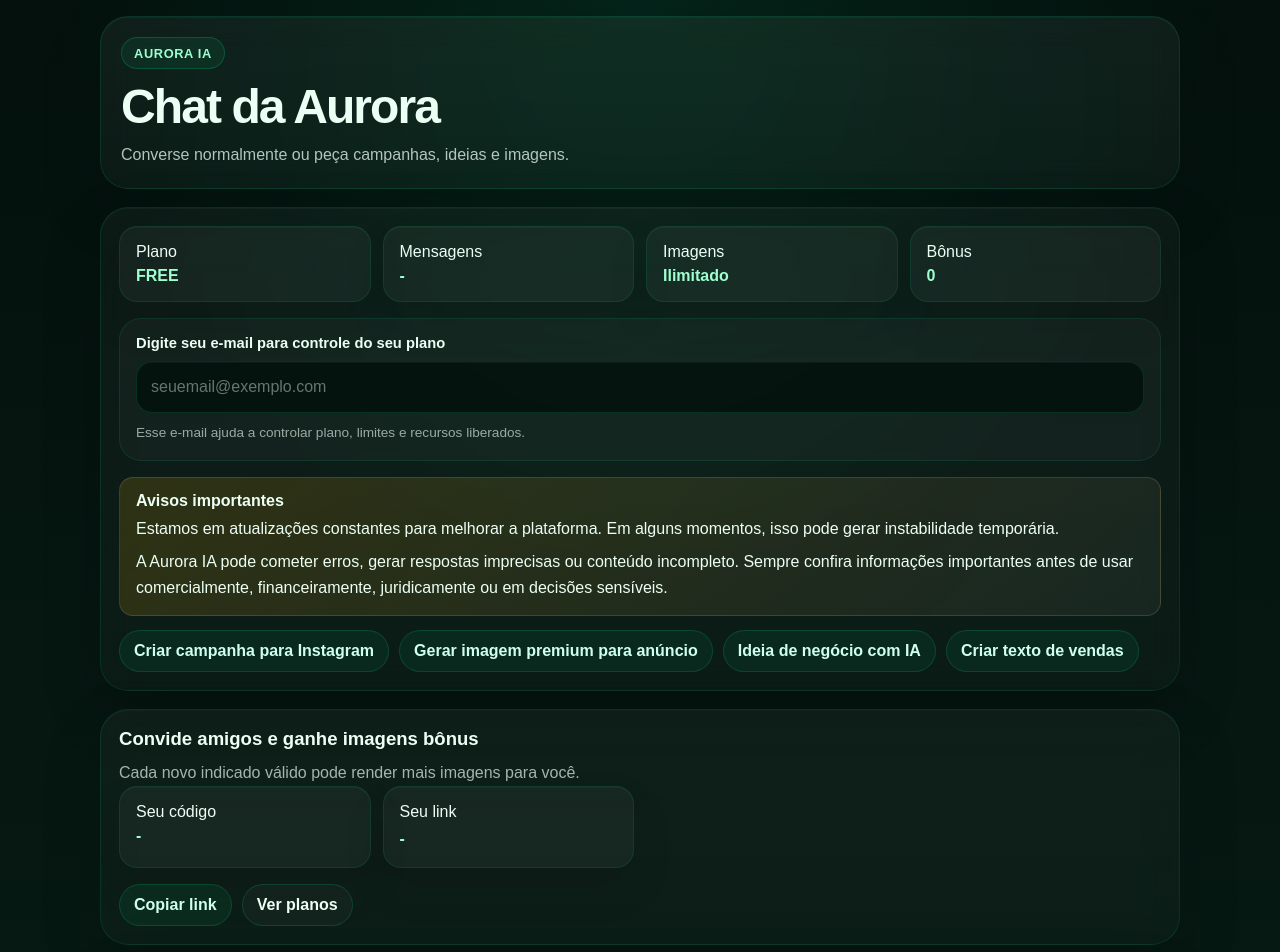
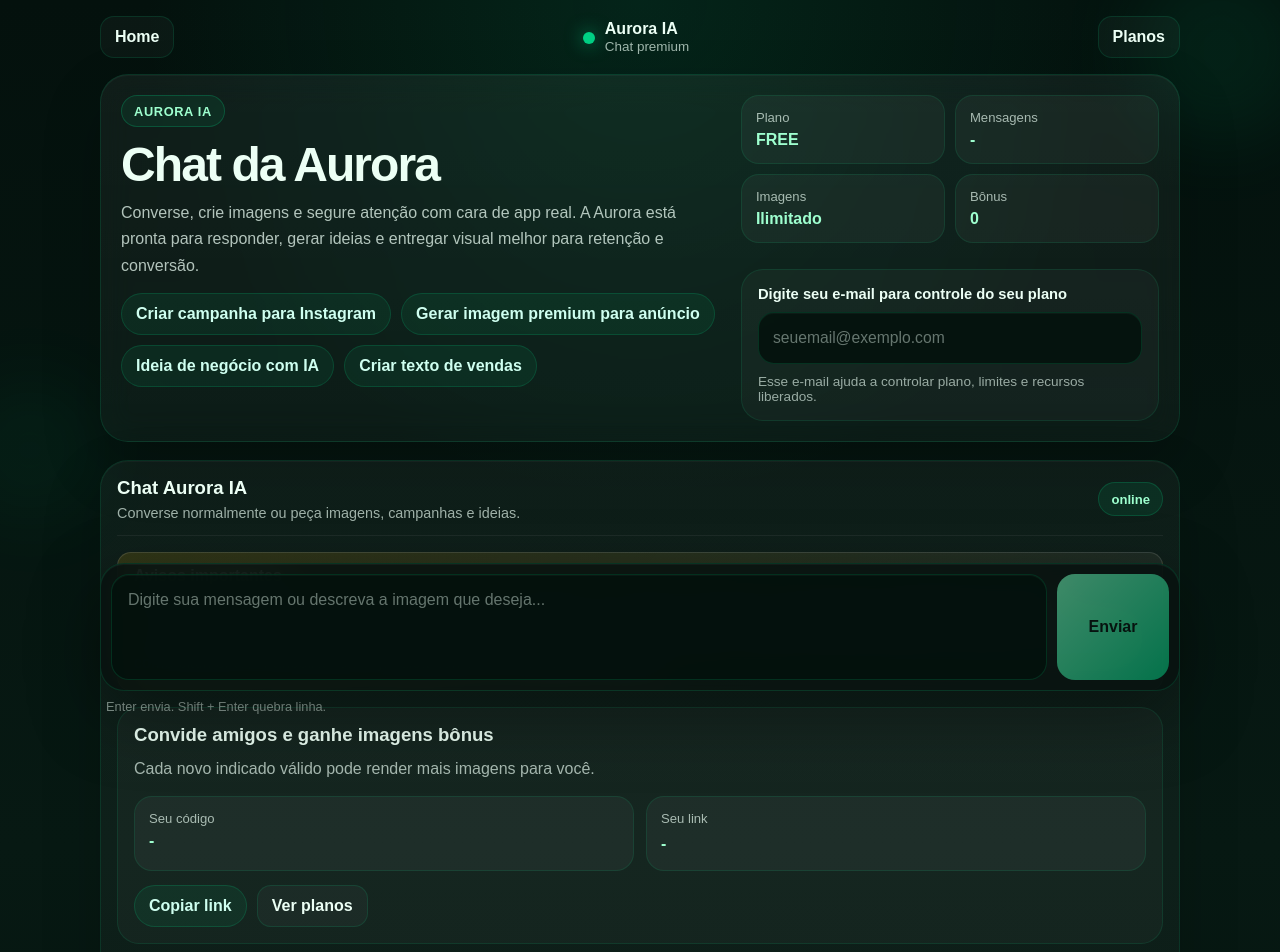
Before and after one commit to ricardogrupoexecutivo1-cpu/ricardo-ia-oficial, a Next.js app: page /chat in a window 1280 px wide. Shown: the top 952 px of the page. Built offline with nearby package versions, Linux system fonts and the light colour scheme.

Commit message:
fix: restaurar layout premium do chat e share das imagens

```diff
--- a/app/chat/chat-client.tsx
+++ b/app/chat/chat-client.tsx
@@ -85,17 +85,9 @@ function resolveAssistantText(data: ChatResponse, imageUrl: string | null) {
     data.content?.trim() ||
     "";
 
-  if (raw) {
-    return raw;
-  }
-
-  if (imageUrl) {
-    return "Imagem gerada com sucesso.";
-  }
-
-  if (data.error?.trim()) {
-    return data.error.trim();
-  }
+  if (raw) return raw;
+  if (imageUrl) return "Imagem gerada com sucesso.";
+  if (data.error?.trim()) return data.error.trim();
 
   if (data.imageSaveError?.trim()) {
     return `Recebi sua mensagem, mas houve um problema: ${data.imageSaveError.trim()}`;
@@ -155,9 +147,7 @@ export default function ChatClient() {
   useEffect(() => {
     if (typeof window === "undefined") return;
     const savedEmail = window.localStorage.getItem(EMAIL_STORAGE_KEY);
-    if (savedEmail) {
-      setUserEmail(savedEmail);
-    }
+    if (savedEmail) setUserEmail(savedEmail);
   }, []);
 
   useEffect(() => {
@@ -188,33 +178,17 @@ export default function ChatClient() {
 
         const data: UsageStatusResponse = await response.json();
 
-        if (typeof data.plan === "string" && data.plan) {
-          setPlan(data.plan);
-        }
-
+        if (typeof data.plan === "string" && data.plan) setPlan(data.plan);
         if (typeof data.messagesRemaining === "number") {
           setMessagesRemaining(data.messagesRemaining);
         }
-
         if (typeof data.imagesRemaining === "number") {
           setImagesRemaining(data.imagesRemaining);
         }
-
-        if (typeof data.bonusImages === "number") {
-          setBonusImages(data.bonusImages);
-        }
-
-        if (typeof data.referralCode === "string") {
-          setReferralCode(data.referralCode);
-        }
-
-        if (typeof data.referralLink === "string") {
-          setReferralLink(data.referralLink);
-        }
-
-        if (typeof data.referredBy === "string") {
-          setReferredBy(data.referredBy);
-        }
+        if (typeof data.bonusImages === "number") setBonusImages(data.bonusImages);
+        if (typeof data.referralCode === "string") setReferralCode(data.referralCode);
+        if (typeof data.referralLink === "string") setReferralLink(data.referralLink);
+        if (typeof data.referredBy === "string") setReferredBy(data.referredBy);
       } catch (error) {
         console.error("Erro ao carregar status de uso:", error);
       }
@@ -380,86 +354,37 @@ export default function ChatClient() {
 
   return (
     <main className="aurora-chat-app">
-      <section className="aurora-chat-app__hero">
-        <div className="aurora-chat-app__heroBadge">Aurora IA</div>
-        <h1 className="aurora-chat-app__title">Chat da Aurora</h1>
-        <p className="aurora-chat-app__subtitle">
-          Converse normalmente ou peça campanhas, ideias e imagens.
-        </p>
-      </section>
+      <div className="aurora-chat-app__bg aurora-chat-app__bg--1" />
+      <div className="aurora-chat-app__bg aurora-chat-app__bg--2" />
 
-      <section className="aurora-chat-app__panel aurora-chat-app__panel--status">
-        <div className="aurora-chat-app__statusGrid">
-          <div className="aurora-chat-app__statusCard">
-            <span className="aurora-chat-app__statusLabel">Plano</span>
-            <strong className="aurora-chat-app__statusValue">{plan || "FREE"}</strong>
-          </div>
+      <header className="aurora-chat-app__header">
+        <div className="aurora-chat-app__topbar">
+          <Link href="/" className="aurora-chat-app__backButton">
+            Home
+          </Link>
 
-          <div className="aurora-chat-app__statusCard">
-            <span className="aurora-chat-app__statusLabel">Mensagens</span>
-            <strong className="aurora-chat-app__statusValue">
-              {messagesRemaining ?? "-"}
-            </strong>
-          </div>
-
-          <div className="aurora-chat-app__statusCard">
-            <span className="aurora-chat-app__statusLabel">Imagens</span>
-            <strong className="aurora-chat-app__statusValue">
-              {imagesRemaining ?? "Ilimitado"}
-            </strong>
-          </div>
-
-          <div className="aurora-chat-app__statusCard">
-            <span className="aurora-chat-app__statusLabel">Bônus</span>
-            <strong className="aurora-chat-app__statusValue">{bonusImages}</strong>
+          <div className="aurora-chat-app__brand">
+            <span className="aurora-chat-app__brandDot" />
+            <div>
+              <strong>Aurora IA</strong>
+              <span>Chat premium</span>
             </div>
           </div>
 
-        <div className="aurora-chat-app__emailBox">
-          <label className="aurora-chat-app__label" htmlFor="aurora-email">
-            Digite seu e-mail para controle do seu plano
-          </label>
-
-          <input
-            id="aurora-email"
-            type="email"
-            className="aurora-chat-app__input"
-            placeholder="seuemail@exemplo.com"
-            value={userEmail}
-            onChange={(event) => setUserEmail(event.target.value)}
-          />
-
-          <p className="aurora-chat-app__helperText">
-            Esse e-mail ajuda a controlar plano, limites e recursos liberados.
-          </p>
+          <Link href="/planos" className="aurora-chat-app__ghostButton">
+            Planos
+          </Link>
         </div>
 
-        <div
-          style={{
-            marginTop: 16,
-            padding: "14px 16px",
-            borderRadius: 14,
-            border: "1px solid rgba(255,255,255,0.12)",
-            background:
-              "linear-gradient(135deg, rgba(255,193,7,0.14), rgba(255,255,255,0.05))",
-          }}
-        >
-          <strong style={{ display: "block", marginBottom: 6 }}>
-            Avisos importantes
-          </strong>
-
-          <p style={{ margin: 0, lineHeight: 1.6 }}>
-            Estamos em atualizações constantes para melhorar a plataforma. Em
-            alguns momentos, isso pode gerar instabilidade temporária.
+        <section className="aurora-chat-app__heroCard">
+          <div className="aurora-chat-app__heroText">
+            <div className="aurora-chat-app__heroBadge">Aurora IA</div>
+            <h1>Chat da Aurora</h1>
+            <p>
+              Converse, crie imagens e segure atenção com cara de app real.
+              A Aurora está pronta para responder, gerar ideias e entregar
+              visual melhor para retenção e conversão.
             </p>
-
-          <p style={{ margin: "8px 0 0", lineHeight: 1.6 }}>
-            A Aurora IA pode cometer erros, gerar respostas imprecisas ou
-            conteúdo incompleto. Sempre confira informações importantes antes de
-            usar comercialmente, financeiramente, juridicamente ou em decisões
-            sensíveis.
-          </p>
-        </div>
 
             <div className="aurora-chat-app__quickActions">
               <button
@@ -494,10 +419,105 @@ export default function ChatClient() {
                 Criar texto de vendas
               </button>
             </div>
+          </div>
+
+          <div className="aurora-chat-app__heroSide">
+            <div className="aurora-chat-app__miniStats">
+              <div className="aurora-chat-app__miniStat">
+                <span>Plano</span>
+                <strong>{plan || "FREE"}</strong>
+              </div>
+
+              <div className="aurora-chat-app__miniStat">
+                <span>Mensagens</span>
+                <strong>{messagesRemaining ?? "-"}</strong>
+              </div>
+
+              <div className="aurora-chat-app__miniStat">
+                <span>Imagens</span>
+                <strong>{imagesRemaining ?? "Ilimitado"}</strong>
+              </div>
+
+              <div className="aurora-chat-app__miniStat">
+                <span>Bônus</span>
+                <strong>{bonusImages}</strong>
+              </div>
+            </div>
+
+            <div className="aurora-chat-app__emailCard">
+              <label className="aurora-chat-app__label" htmlFor="aurora-email">
+                Digite seu e-mail para controle do seu plano
+              </label>
+
+              <input
+                id="aurora-email"
+                type="email"
+                className="aurora-chat-app__emailInput"
+                placeholder="seuemail@exemplo.com"
+                value={userEmail}
+                onChange={(event) => setUserEmail(event.target.value)}
+              />
+
+              <p className="aurora-chat-app__emailHint">
+                Esse e-mail ajuda a controlar plano, limites e recursos liberados.
+              </p>
+            </div>
+          </div>
         </section>
+      </header>
 
-      <section className="aurora-chat-app__panel aurora-chat-app__panel--referral">
-        <h2 className="aurora-chat-app__sectionTitle">
+      <section className="aurora-chat-app__conversation">
+        <div className="aurora-chat-app__conversationHeader">
+          <div>
+            <h2>Chat Aurora IA</h2>
+            <p>
+              {messages.length > 1
+                ? "Converse normalmente ou peça imagens, campanhas e ideias."
+                : "Converse normalmente ou peça imagens, campanhas e ideias."}
+            </p>
+          </div>
+
+          <span className="aurora-chat-app__livePill">online</span>
+        </div>
+
+        <div
+          style={{
+            marginTop: 16,
+            marginBottom: 16,
+            padding: "14px 16px",
+            borderRadius: 14,
+            border: "1px solid rgba(255,255,255,0.12)",
+            background:
+              "linear-gradient(135deg, rgba(255,193,7,0.14), rgba(255,255,255,0.05))",
+          }}
+        >
+          <strong style={{ display: "block", marginBottom: 6 }}>
+            Avisos importantes
+          </strong>
+
+          <p style={{ margin: 0, lineHeight: 1.6 }}>
+            Estamos em atualizações constantes para melhorar a plataforma. Em
+            alguns momentos, isso pode gerar instabilidade temporária.
+          </p>
+
+          <p style={{ margin: "8px 0 0", lineHeight: 1.6 }}>
+            A Aurora IA pode cometer erros, gerar respostas imprecisas ou
+            conteúdo incompleto. Sempre confira informações importantes antes de
+            usar comercialmente, financeiramente, juridicamente ou em decisões
+            sensíveis.
+          </p>
+        </div>
+
+        <div
+          style={{
+            marginBottom: 16,
+            padding: 16,
+            borderRadius: 22,
+            border: "1px solid rgba(0,208,132,0.12)",
+            background: "rgba(255,255,255,0.03)",
+          }}
+        >
+          <h2 style={{ margin: 0 }} className="aurora-chat-app__sectionTitle">
             Convide amigos e ganhe imagens bônus
           </h2>
 
@@ -505,23 +525,28 @@ export default function ChatClient() {
             Cada novo indicado válido pode render mais imagens para você.
           </p>
 
-        <div className="aurora-chat-app__referralGrid">
-          <div className="aurora-chat-app__referralCard">
-            <span className="aurora-chat-app__statusLabel">Seu código</span>
-            <strong className="aurora-chat-app__statusValue">
-              {referralCode || "-"}
-            </strong>
+          <div
+            style={{
+              display: "grid",
+              gridTemplateColumns: "repeat(2, minmax(0, 1fr))",
+              gap: 12,
+              marginTop: 14,
+            }}
+          >
+            <div className="aurora-chat-app__miniStat">
+              <span>Seu código</span>
+              <strong>{referralCode || "-"}</strong>
             </div>
 
-          <div className="aurora-chat-app__referralCard">
-            <span className="aurora-chat-app__statusLabel">Seu link</span>
-            <strong className="aurora-chat-app__statusValue aurora-chat-app__statusValue--wrap">
+            <div className="aurora-chat-app__miniStat">
+              <span>Seu link</span>
+              <strong style={{ wordBreak: "break-word", lineHeight: 1.5 }}>
                 {referralLinkResolved || "-"}
               </strong>
             </div>
           </div>
 
-        <div className="aurora-chat-app__referralActions">
+          <div className="aurora-chat-app__quickActions" style={{ marginTop: 14 }}>
             <button
               type="button"
               className="aurora-chat-app__quickButton"
@@ -531,7 +556,7 @@ export default function ChatClient() {
               Copiar link
             </button>
 
-          <Link href="/planos" className="aurora-chat-app__linkButton">
+            <Link href="/planos" className="aurora-chat-app__ghostButton">
               Ver planos
             </Link>
           </div>
@@ -541,14 +566,9 @@ export default function ChatClient() {
               Você foi indicado por: <strong>{referredBy}</strong>
             </p>
           ) : null}
-      </section>
-
-      <section className="aurora-chat-app__panel aurora-chat-app__panel--messages">
-        <div className="aurora-chat-app__messagesHeader">
-          <h2 className="aurora-chat-app__sectionTitle">Chat da Aurora</h2>
         </div>
 
-        <div className="aurora-chat-app__messagesList">
+        <div className="aurora-chat-app__messages">
           {messages.map((message, index) => {
             const isAssistant = message.role === "assistant";
             const shareUrl = message.imagePageUrl || message.imageUrl || null;
@@ -566,24 +586,36 @@ export default function ChatClient() {
                   <span>{isAssistant ? "Aurora IA" : "Você"}</span>
                 </div>
 
-                <div className="aurora-chat-app__messageContent">
+                <div className="aurora-chat-app__bubble">
                   <p>{message.content}</p>
 
                   {message.imageUrl ? (
-                    <div className="aurora-chat-app__imageWrap">
+                    <div className="aurora-chat-app__imageWrap aurora-chat-app__imageWrap--premium">
+                      <div className="aurora-chat-app__imageHeader">
+                        <span className="aurora-chat-app__imageBadge">
+                          Imagem gerada pela Aurora IA
+                        </span>
+                      </div>
+
+                      <div className="aurora-chat-app__imageContainer">
                         <img
                           src={message.imageUrl}
                           alt="Imagem gerada pela Aurora IA"
-                        className="aurora-chat-app__image"
+                          className="aurora-chat-app__image aurora-chat-app__image--premium"
                         />
 
-                      <div className="aurora-chat-app__imageActions">
+                        <div className="aurora-chat-app__imageOverlay">
+                          Página pública pronta para compartilhar e divulgar.
+                        </div>
+                      </div>
+
+                      <div className="aurora-chat-app__imageActions aurora-chat-app__imageActions--premium">
                         {message.imagePageUrl ? (
                           <a
                             href={message.imagePageUrl}
                             target="_blank"
                             rel="noreferrer"
-                            className="aurora-chat-app__imageButton"
+                            className="aurora-chat-app__imageButton aurora-chat-app__imageButton--primary"
                           >
                             Ver imagem
                           </a>
@@ -671,16 +703,20 @@ export default function ChatClient() {
                 <span>Aurora IA</span>
               </div>
 
-              <div className="aurora-chat-app__messageContent">
-                <p>Preparando sua resposta...</p>
+              <div className="aurora-chat-app__bubble aurora-chat-app__bubble--loading">
+                <span className="aurora-chat-app__typingDot" />
+                <span className="aurora-chat-app__typingDot" />
+                <span className="aurora-chat-app__typingDot" />
               </div>
             </article>
           ) : null}
 
           <div ref={messagesEndRef} />
         </div>
+      </section>
 
-        <form className="aurora-chat-app__form" onSubmit={handleSubmit}>
+      <section className="aurora-chat-app__composer">
+        <form className="aurora-chat-app__composerBox" onSubmit={handleSubmit}>
           <textarea
             className="aurora-chat-app__textarea"
             placeholder="Digite sua mensagem ou descreva a imagem que deseja..."
@@ -690,20 +726,18 @@ export default function ChatClient() {
             disabled={loading}
           />
 
-          <div className="aurora-chat-app__formActions">
           <button
             type="submit"
-              className="aurora-chat-app__submit"
+            className="aurora-chat-app__sendButton"
             disabled={loading || !input.trim()}
           >
             {loading ? "Enviando..." : "Enviar"}
           </button>
-          </div>
+        </form>
 
-          <p className="aurora-chat-app__helperText">
+        <p className="aurora-chat-app__composerHint">
           Enter envia. Shift + Enter quebra linha.
         </p>
-        </form>
       </section>
     </main>
   );
```
Lines whose indentation alone changed are shown as unchanged.
